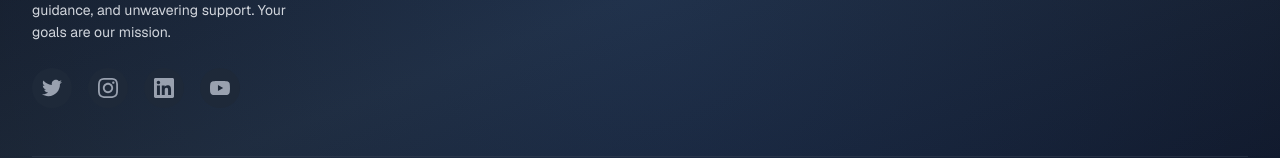
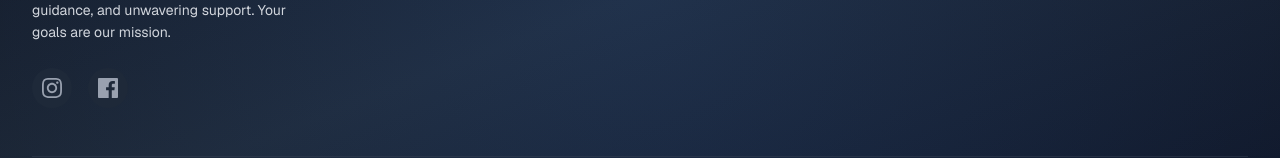
Before and after one commit to Vinayak5387/Fit-friendly, a Next.js app: page / in a window 1280 px wide. Shown: the part 2688-2846 px from the top of the page. Built offline with nearby package versions, Linux system fonts and the light colour scheme.

Commit message:
Add files via upload

```diff
--- a/src/components/Footer.tsx
+++ b/src/components/Footer.tsx
@@ -28,34 +28,23 @@ const Footer = () => {
 
             {/* Social Links */}
             <div className="flex space-x-4">
-              <a href="#" className="group text-gray-400 hover:text-white transition-all duration-300 transform hover:scale-110">
-                <div className="w-10 h-10 bg-gray-800 rounded-full flex items-center justify-center group-hover:bg-gradient-to-r group-hover:from-blue-500 group-hover:to-blue-600 transition-all duration-300">
-                  <svg className="w-5 h-5" fill="currentColor" viewBox="0 0 24 24">
-                    <path d="M24 4.557c-.883.392-1.832.656-2.828.775 1.017-.609 1.798-1.574 2.165-2.724-.951.564-2.005.974-3.127 1.195-.897-.957-2.178-1.555-3.594-1.555-3.179 0-5.515 2.966-4.797 6.045-4.091-.205-7.719-2.165-10.148-5.144-1.29 2.213-.669 5.108 1.523 6.574-.806-.026-1.566-.247-2.229-.616-.054 2.281 1.581 4.415 3.949 4.89-.693.188-1.452.232-2.224.084.626 1.956 2.444 3.379 4.6 3.419-2.07 1.623-4.678 2.348-7.29 2.04 2.179 1.397 4.768 2.212 7.548 2.212 9.142 0 14.307-7.721 13.995-14.646.962-.695 1.797-1.562 2.457-2.549z"/>
-                  </svg>
-                </div>
-              </a>
-              <a href="#" className="group text-gray-400 hover:text-white transition-all duration-300 transform hover:scale-110">
+
+              <a href="https://www.instagram.com/fitfriendly24/" className="group text-gray-400 hover:text-white transition-all duration-300 transform hover:scale-110">
                 <div className="w-10 h-10 bg-gray-800 rounded-full flex items-center justify-center group-hover:bg-gradient-to-r group-hover:from-pink-500 group-hover:to-red-500 transition-all duration-300">
                   <svg className="w-5 h-5" fill="currentColor" viewBox="0 0 24 24">
                     <path d="M12 2.163c3.204 0 3.584.012 4.85.07 3.252.148 4.771 1.691 4.919 4.919.058 1.265.069 1.645.069 4.849 0 3.205-.012 3.584-.069 4.849-.149 3.225-1.664 4.771-4.919 4.919-1.266.058-1.644.07-4.85.07-3.204 0-3.584-.012-4.849-.07-3.26-.149-4.771-1.699-4.919-4.92-.058-1.265-.07-1.644-.07-4.849 0-3.204.013-3.583.07-4.849.149-3.227 1.664-4.771 4.919-4.919 1.266-.057 1.645-.069 4.849-.069zm0-2.163c-3.259 0-3.667.014-4.947.072-4.358.2-6.78 2.618-6.98 6.98-.059 1.281-.073 1.689-.073 4.948 0 3.259.014 3.668.072 4.948.2 4.358 2.618 6.78 6.98 6.98 1.281.058 1.689.072 4.948.072 3.259 0 3.668-.014 4.948-.072 4.354-.2 6.782-2.618 6.979-6.98.059-1.28.073-1.689.073-4.948 0-3.259-.014-3.667-.072-4.947-.196-4.354-2.617-6.78-6.979-6.98-1.281-.059-1.69-.073-4.949-.073zm0 5.838c-3.403 0-6.162 2.759-6.162 6.162s2.759 6.163 6.162 6.163 6.162-2.759 6.162-6.163c0-3.403-2.759-6.162-6.162-6.162zm0 10.162c-2.209 0-4-1.79-4-4 0-2.209 1.791-4 4-4s4 1.791 4 4c0 2.21-1.791 4-4 4zm6.406-11.845c-.796 0-1.441.645-1.441 1.44s.645 1.44 1.441 1.44c.795 0 1.439-.645 1.439-1.44s-.644-1.44-1.439-1.44z"/>
                   </svg>
                 </div>
               </a>
-              <a href="#" className="group text-gray-400 hover:text-white transition-all duration-300 transform hover:scale-110">
-                <div className="w-10 h-10 bg-gray-800 rounded-full flex items-center justify-center group-hover:bg-gradient-to-r group-hover:from-purple-500 group-hover:to-pink-500 transition-all duration-300">
-                  <svg className="w-5 h-5" fill="currentColor" viewBox="0 0 24 24">
-                    <path d="M20.447 20.452h-3.554v-5.569c0-1.328-.027-3.037-1.852-3.037-1.853 0-2.136 1.445-2.136 2.939v5.667H9.351V9h3.414v1.561h.046c.477-.9 1.637-1.85 3.37-1.85 3.601 0 4.267 2.37 4.267 5.455v6.286zM5.337 7.433c-1.144 0-2.063-.926-2.063-2.065 0-1.138.92-2.063 2.063-2.063 1.14 0 2.064.925 2.064 2.063 0 1.139-.925 2.065-2.064 2.065zm1.782 13.019H3.555V9h3.564v11.452zM22.225 0H1.771C.792 0 0 .774 0 1.729v20.542C0 23.227.792 24 1.771 24h20.451C23.2 24 24 23.227 24 22.271V1.729C24 .774 23.2 0 22.222 0h.003z"/>
-                  </svg>
-                </div>
-              </a>
-              <a href="#" className="group text-gray-400 hover:text-white transition-all duration-300 transform hover:scale-110">
-                <div className="w-10 h-10 bg-gray-800 rounded-full flex items-center justify-center group-hover:bg-gradient-to-r group-hover:from-red-500 group-hover:to-red-600 transition-all duration-300">
-                  <svg className="w-5 h-5" fill="currentColor" viewBox="0 0 24 24">
-                    <path d="M23.498 6.186a3.016 3.016 0 0 0-2.122-2.136C19.505 3.545 12 3.545 12 3.545s-7.505 0-9.377.505A3.017 3.017 0 0 0 .502 6.186C0 8.07 0 12 0 12s0 3.93.502 5.814a3.016 3.016 0 0 0 2.122 2.136c1.871.505 9.376.505 9.376.505s7.505 0 9.377-.505a3.015 3.015 0 0 0 2.122-2.136C24 15.93 24 12 24 12s0-3.93-.502-5.814zM9.545 15.568V8.432L15.818 12l-6.273 3.568z"/>
-                  </svg>
-                </div>
-              </a>
+              <a href="https://www.facebook.com/profile.php?id=61569107488532" className="group text-gray-400 hover:text-white transition-all duration-300 transform hover:scale-110">
+  <div className="w-10 h-10 bg-gray-800 rounded-full flex items-center justify-center group-hover:bg-gradient-to-r group-hover:from-blue-600 group-hover:to-blue-400 transition-all duration-300">
+    <svg className="w-5 h-5" fill="currentColor" viewBox="0 0 24 24">
+      <path d="M22.675 0h-21.35C.596 0 0 .592 0 1.326v21.348C0 23.406.596 24 1.326 24h11.497v-9.294H9.692v-3.622h3.13V8.413c0-3.1 1.894-4.788 4.659-4.788 1.325 0 2.464.099 2.796.143v3.24l-1.918.001c-1.504 0-1.795.715-1.795 1.763v2.31h3.587l-.467 3.622h-3.12V24h6.116c.73 0 1.326-.594 1.326-1.326V1.326C24 .592 23.405 0 22.675 0z" />
+    </svg>
+  </div>
+</a>
+
+
             </div>
           </div>
 
```
